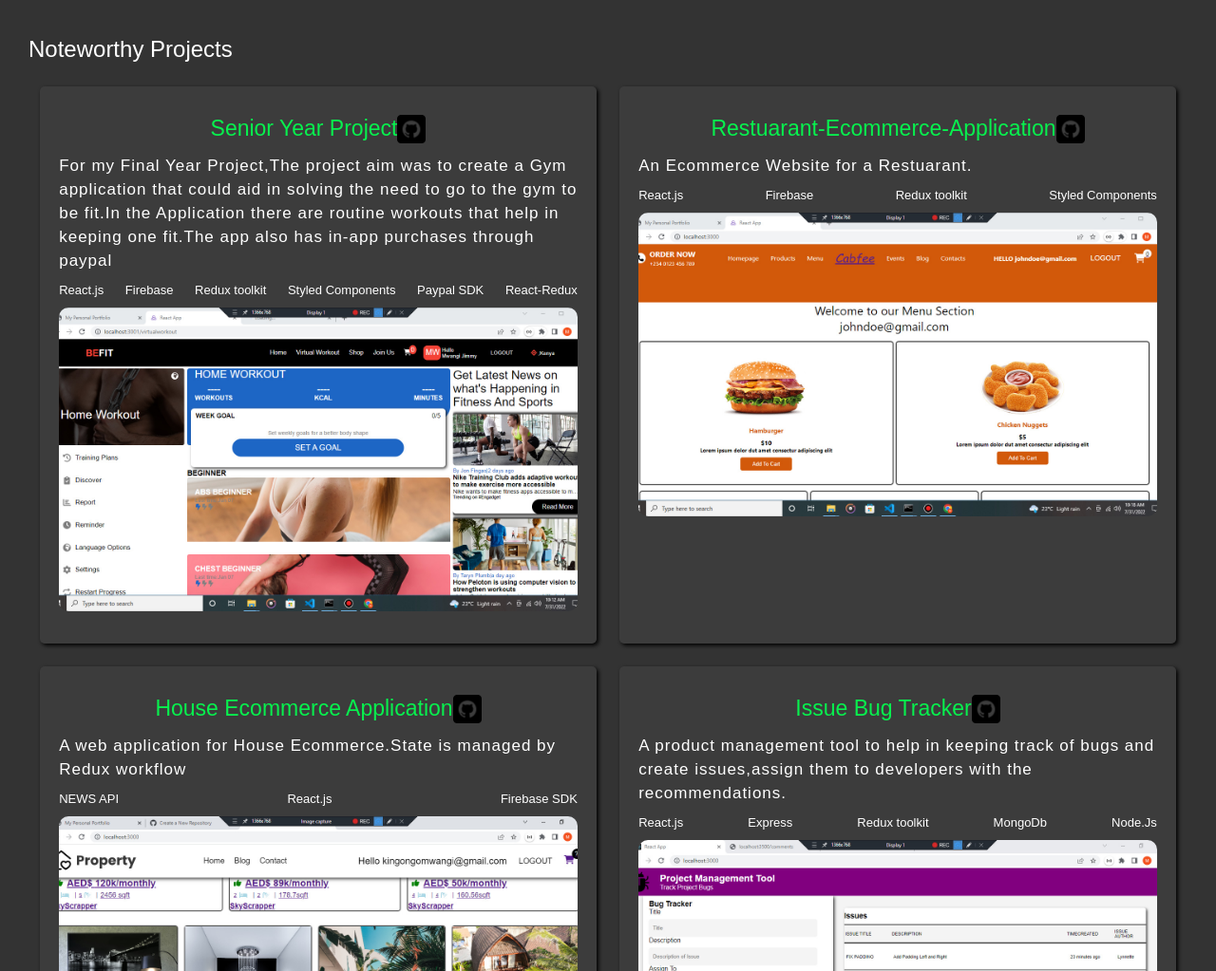
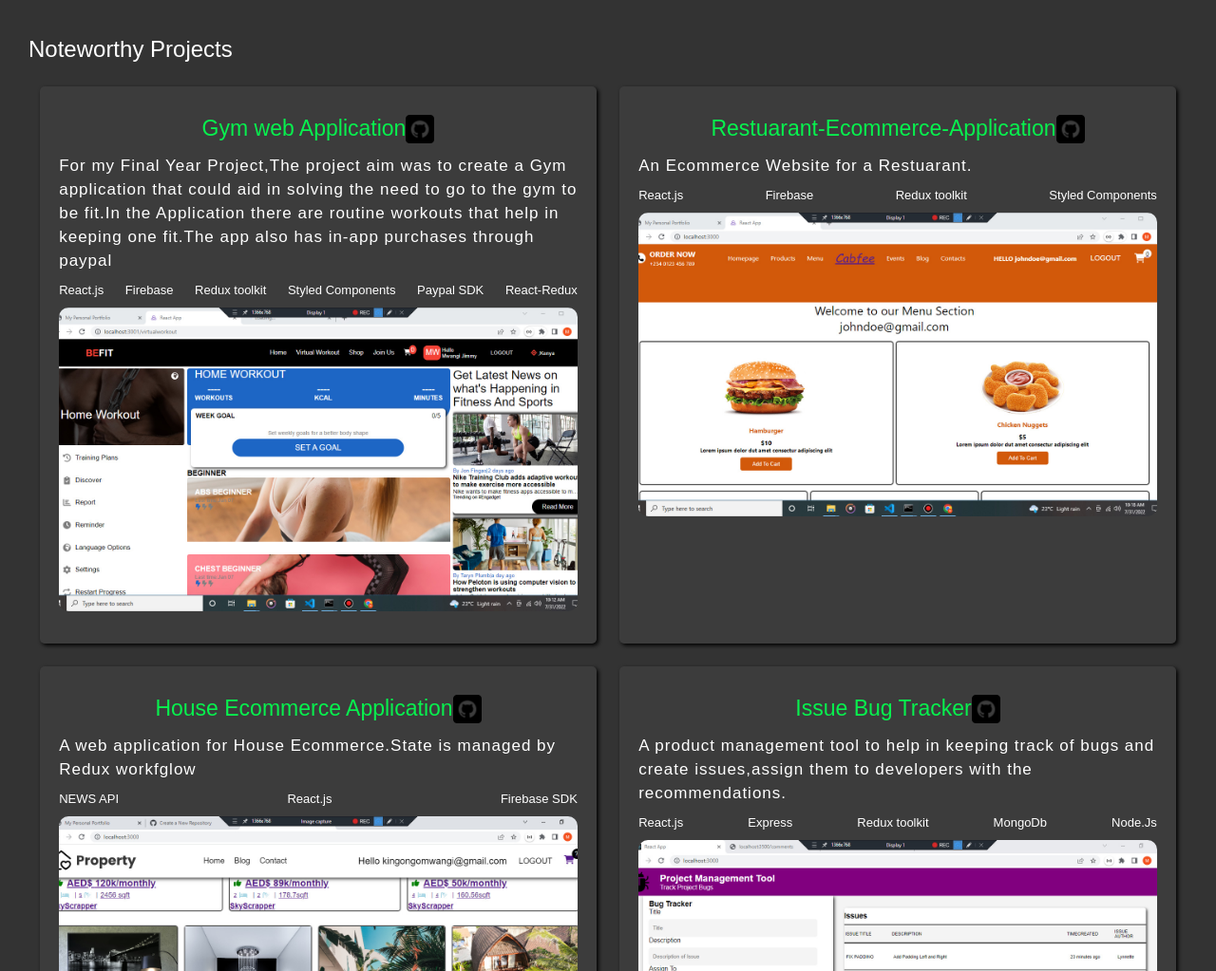
Before and after one commit to MwangiJim/Personal-Website-Portfolio, a plain HTML site: page index.html in a window 1280 px wide. Shown: the part 1360-2383 px from the top of the page at 95% size. Drawn offline with Linux system fonts and the light colour scheme.

Commit message:
Update index.html

```diff
--- a/index.html
+++ b/index.html
@@ -78,7 +78,7 @@
         <h2>Noteworthy Projects</h2>
         <div class="row">
             <div class="column">
-                <a href="https://github.com/MwangiJim/Gym-web-application">Senior Year Project<img
+                <a href="https://github.com/MwangiJim/Gym-web-application">Gym web Application<img
                         src="/Images/gt.png" /></a>
                 <div class="left">
                     <p>For my Final Year Project,The project aim was to create a Gym application that
@@ -120,7 +120,7 @@
                 <a href="https://github.com/MwangiJim/house-ecommerce-application">House Ecommerce Application<img
                         src="/Images/gt.png" /></a>
                 <div class="left">
-                    <p>A web application for House Ecommerce.State is managed by Redux workflow</p>
+                    <p>A web application for House Ecommerce.State is managed by Redux workfglow</p>
                     <span>
                         <li>NEWS API</li>
                         <li>React.js</li>
```
